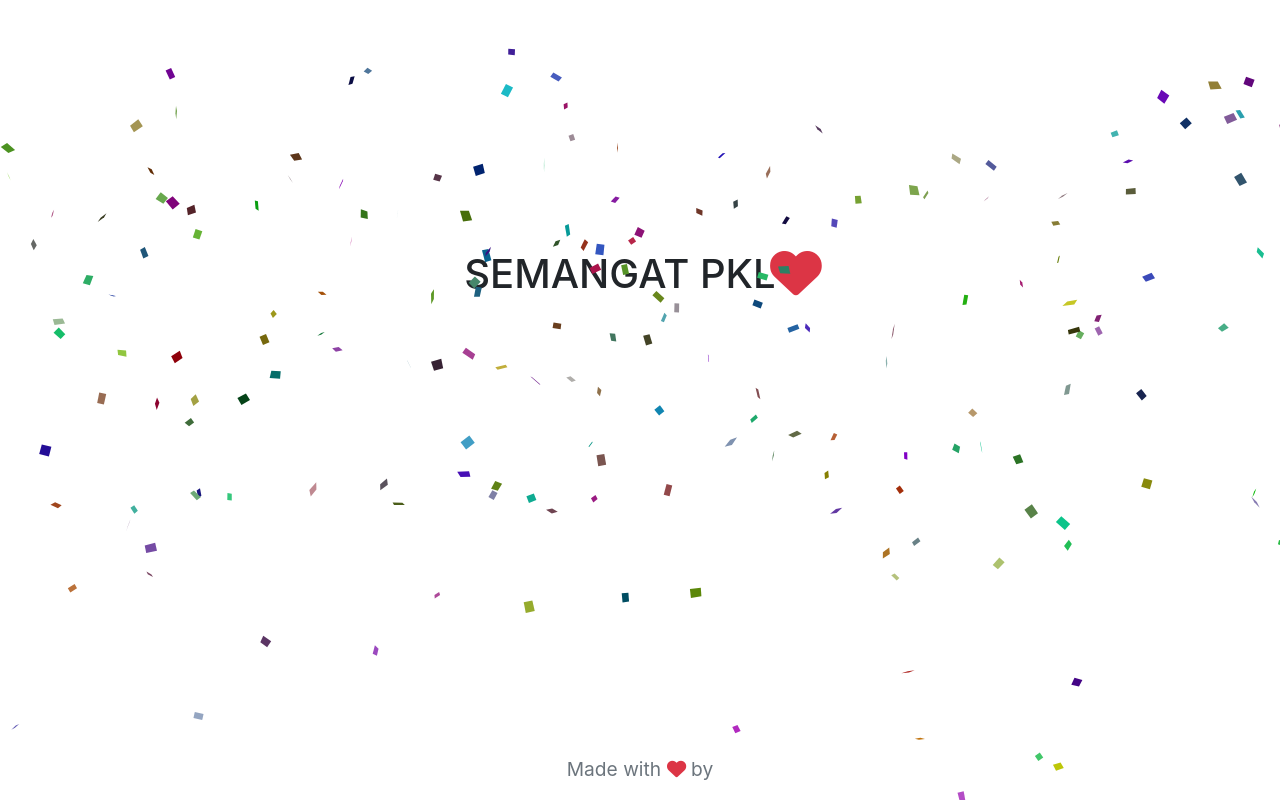
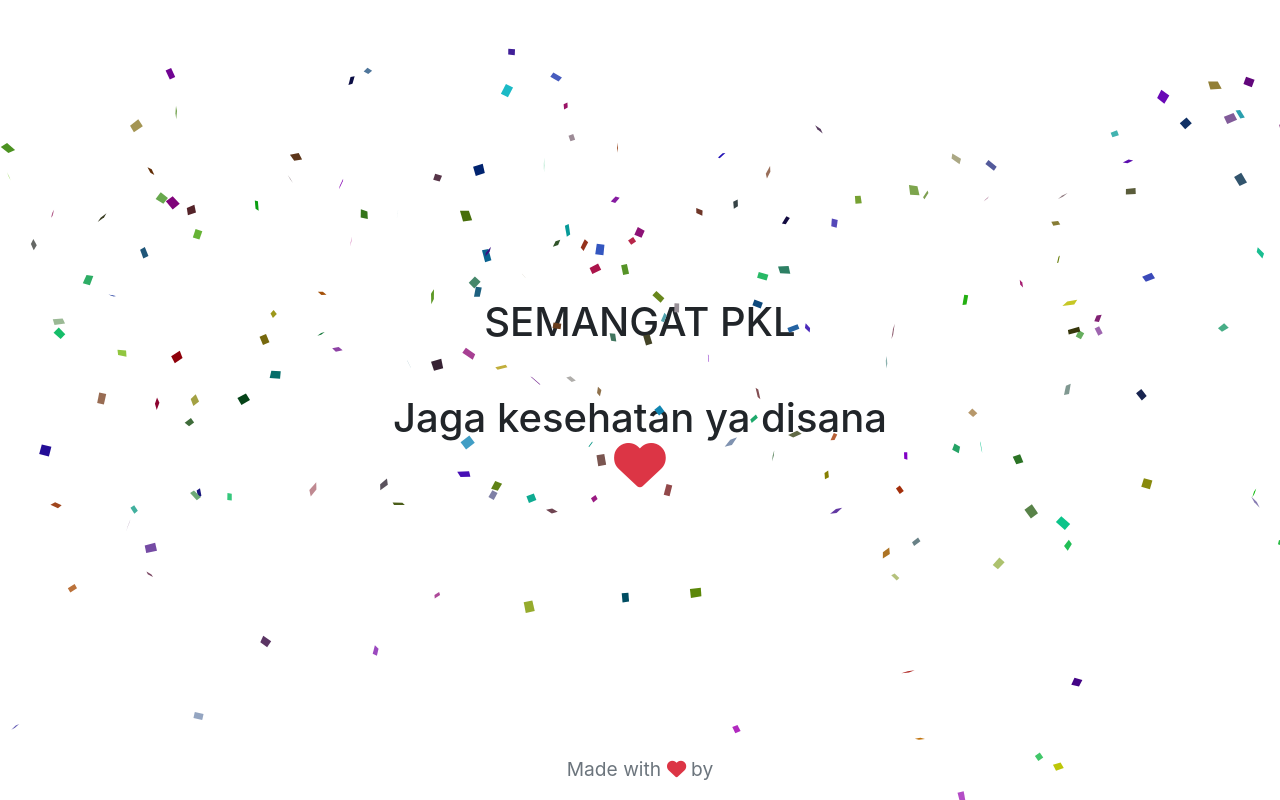
Before and after one commit to jihannanda/semangat, a plain HTML site: page index.html in a window 1280 px wide. Both pictures are taken after a click on the icon 676 px from the left and 769 px from the top of the page. Drawn offline with nearby package versions, Linux system fonts and the light colour scheme; some packages are replaced by stand-ins of ours; a script that the page names is missing.

Commit message:
Update index.html

```diff
--- a/index.html
+++ b/index.html
@@ -26,7 +26,7 @@
   <div class="row">
     <div class="col-lg text-center kotak">
       <button type="button" class="btn btn-lg btn-primary tombol py-4 px-5 shadow">Pencet disini!</button>
-      <h1 id="teks" class="d-none animate__animated animate__pulse">SEMANGAT PKL<i class="fas fa-heart text-danger animate__animated animate__heartBeat animate__repeat-3"></i></h1>
+      <h1 id="teks" class="d-none animate__animated animate__pulse"><br>SEMANGAT PKL</br> <br>Jaga kesehatan ya disana</br><i class="fas fa-heart text-danger animate__animated animate__heartBeat animate__repeat-3"></i></h1>
     </div>
   </div>
 
```
